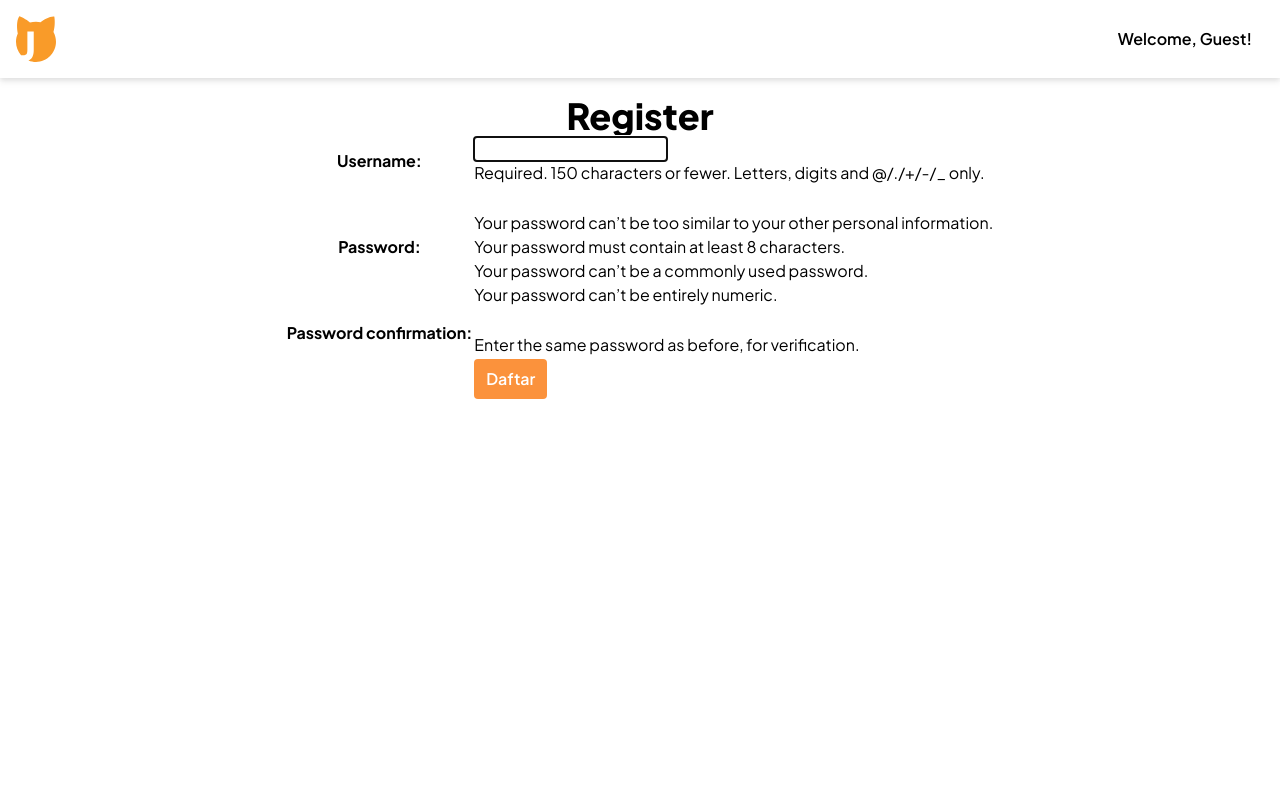
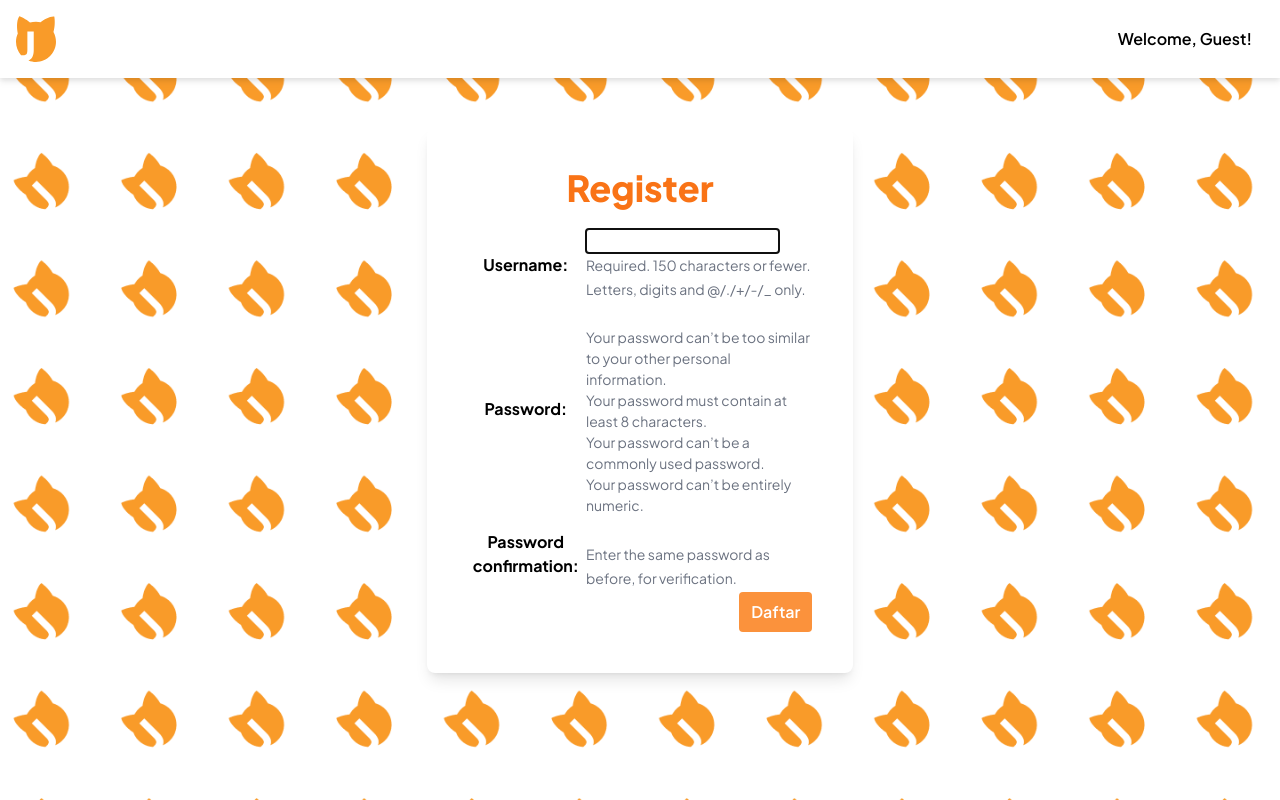
Before and after one commit to widaputri/jasucat-house, a Django app: page /register/ in a window 1280 px wide. Run offline with Django 5.2, Linux system fonts and the light colour scheme; some libraries are stand-ins or nearby versions.

```diff
--- a/main/templates/register.html
+++ b/main/templates/register.html
@@ -6,30 +6,31 @@
 
 {% block content %}
 {% include 'navbar.html' %}
-
-
-<div class="m-24 justify-center gap-10 flex flex-col items-center">
-<div class="login">
-  <h1 class="object-center text-center text-4xl font-extrabold">Register</h1>
+<div class="bg-cover bg-center bg-no-repeat w-full h-screen" style="background-image: url('/static/images/bg_logo.png');">
+  <div class="flex justify-center items-center h-full">
+    <div class="bg-white p-10 shadow-lg rounded-lg w-1/3">
+      <h1 class="text-center text-4xl font-extrabold mb-5 text-orange-500">Register</h1>
 
       <form method="POST">
         {% csrf_token %}
-    <table>
+        <table class="w-full">
           {{ form.as_table }}
           <tr>
             <td></td>
-        <td><input class="text-white font-semibold bg-orange-400 hover:bg-orange-500 px-3 py-2 rounded" type="submit" name="submit" value="Daftar" /></td>
+            <td class="text-right"><input class="text-white font-semibold bg-orange-400 hover:bg-orange-500 px-3 py-2 rounded" type="submit" name="submit" value="Daftar" /></td>
           </tr>
         </table>
       </form>
 
       {% if messages %}
-  <ul>
+      <ul class="mt-3">
         {% for message in messages %}
-    <li>{{ message }}</li>
+        <li class="text-red-500">{{ message }}</li>
         {% endfor %}
       </ul>
       {% endif %}
     </div>
   </div>
+</div>
+
 {% endblock content %}
--- a/static/css/global.css
+++ b/static/css/global.css
@@ -9,6 +9,7 @@
     border: 2px solid #bcbcbc;
     border-radius: 0.375rem;
 }
+
 .form-style form input:focus, form textarea:focus, form select:focus {
     outline: none;
     border-color: #971e85;
@@ -38,3 +39,8 @@ a.primary-button {
     background-color: #bcbcbc;
     cursor: not-allowed;
 }
+
+.helptext {
+    font-size: 0.875rem; /* Smaller font size */
+    color: #6b7280; /* Optional: Lighter gray color */
+}
```
Also changed, not shown: README.md. Lines whose indentation alone changed are shown as unchanged.
